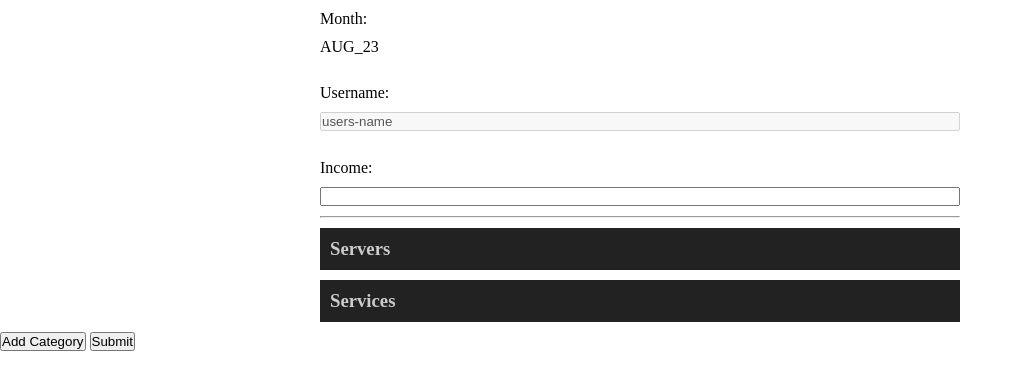
After one commit to Bhavarth005/expense-tracker, a Flask app: page / in a window 1280 px wide. The commit adds this page. Shown: the top 390 px of the page, without its empty margins (0-1023 px from the left). Run offline with Flask 3, Linux system fonts and the light colour scheme.

Commit message:
Completed frontend functionalities

```diff
--- a/script.js
+++ b/static/script.js
@@ -49,7 +49,6 @@ class Expense{
     }
 
     removeExpense = () => {
-        console.log(`Removing ${this.id}`);
         // FINDING FROM DOM
         const expenseElement = document.querySelector(`.expense[data-expense-id="${this.id}"]`);
 
@@ -249,6 +248,20 @@ let baseData = {
     }
 }
 
+function formatDateToMON_YY() {
+    const months = [
+      "JAN", "FEB", "MAR", "APR", "MAY", "JUN",
+      "JUL", "AUG", "SEP", "OCT", "NOV", "DEC"
+    ];
+
+    let date = new Date();
+
+    const year = date.getFullYear() % 100;
+    const month = months[date.getMonth()];
+
+    return `${month}_${year.toString().padStart(2, '0')}`;
+}
+
 function new_category(){
     let name = prompt("Enter category name");
     if(name && name.length > 0){
@@ -257,11 +270,37 @@ function new_category(){
     }
 }
 
+function submit_data(){
+    let dummy_data = {
+        date: formatDateToMON_YY(),
+        username: document.querySelector("#username-input").value,
+        income: document.querySelector("#income-input").value,
+        categories: categories
+    };
+    console.log(JSON.stringify(dummy_data));
+    let url = "/insert?data=" + JSON.stringify(dummy_data);
+    fetch(url).then(function (response) {
+        // Waiting for response
+        if (!response.ok)
+            throw new Error('Error while getting customer data from API: Network response was not OK');
+        return response.text();
+    }).then(function (data) {
+        // Processing response
+        console.log(data);
+    });
+}
+
+let dateField = document.querySelector("#date-field");
+
+dateField.innerText = formatDateToMON_YY();
+
 const categories = [];
 const container = document.querySelector(".container");
+
+// Populating static container attr.
 Category.parent = container;
+
 // ADDING BASE DATA CATEGORIES
-
 for(const category_name in baseData.categories){
     const expenses = baseData.categories[category_name];
 
--- a/style.css
+++ b/static/style.css
@@ -1,10 +1,7 @@
 *{
     margin: 0;
     padding: 0;
-}
-
-body{
-    background: #000;
+    /* color: #fff; */
 }
 
 .container{
--- /dev/null
+++ b/templates/index.html
@@ -0,0 +1,21 @@
+<!DOCTYPE html>
+<html lang="en">
+<head>
+    <meta charset="UTF-8">
+    <meta name="viewport" content="width=device-width, initial-scale=1.0">
+    <title>Document</title>
+    <link rel="stylesheet" href="{{ url_for('static', filename='style.css') }}">
+    <script src="{{ url_for('static', filename='script.js') }}" defer></script>
+</head>
+<body>
+
+    <div class="container">
+        Month: <p class="display-date" id="date-field"></p><br>
+        Username: <input type="text" value="users-name" id="username-input" disabled readonly><br>
+        Income: <input type="number" id="income-input" required>
+        <hr>
+    </div>
+    <button class="add-cat" onclick="new_category()">Add Category</button>
+    <button class="submit" onclick="submit_data()">Submit</button>
+</body>
+</html>
```
Also changed, not shown: index.html (deleted, +0 -14 lines).
